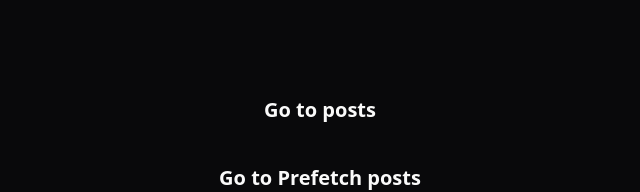
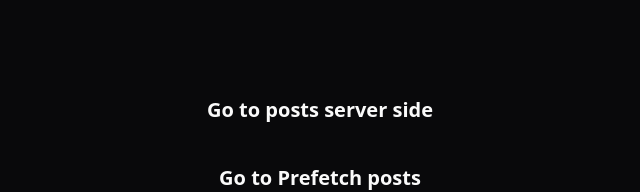
Before and after one commit to Nahuelluca20/nextjs-tanstack-query-fetching-data, a Next.js app: page / in a window 1280 px wide. Shown: the top 192 px of the page, without its empty margins (320-960 px from the left). Built offline with nearby package versions, Linux system fonts and the light colour scheme.

Commit message:
Update link text in Home component to include "server side"

```diff
--- a/app/page.tsx
+++ b/app/page.tsx
@@ -3,7 +3,7 @@ import Link from "next/link";
 export default function Home() {
   return (
     <main className="flex min-h-screen flex-col items-center gap-10 p-24 text-xl font-semibold">
-      <Link href={"/posts"}>Go to posts</Link>
+      <Link href={"/posts"}>Go to posts server side</Link>
       <Link href={"/posts-prefetch"}>Go to Prefetch posts</Link>
       <Link href={"/posts-client"}>Go to posts client side</Link>
     </main>
--- a/queries/post-queries.ts
+++ b/queries/post-queries.ts
@@ -1,3 +1,4 @@
+"use server";
 import {PostsType} from "@/types/types";
 
 export async function getPosts() {
```
